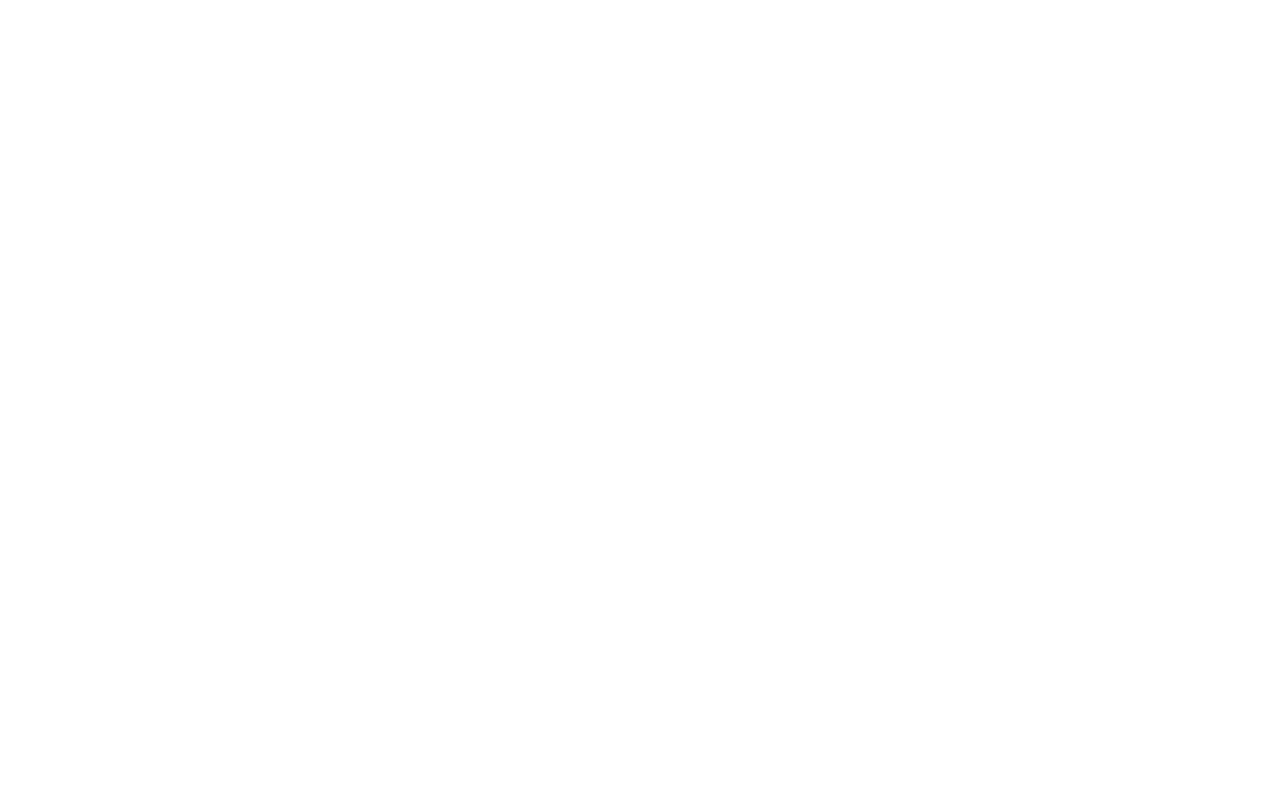
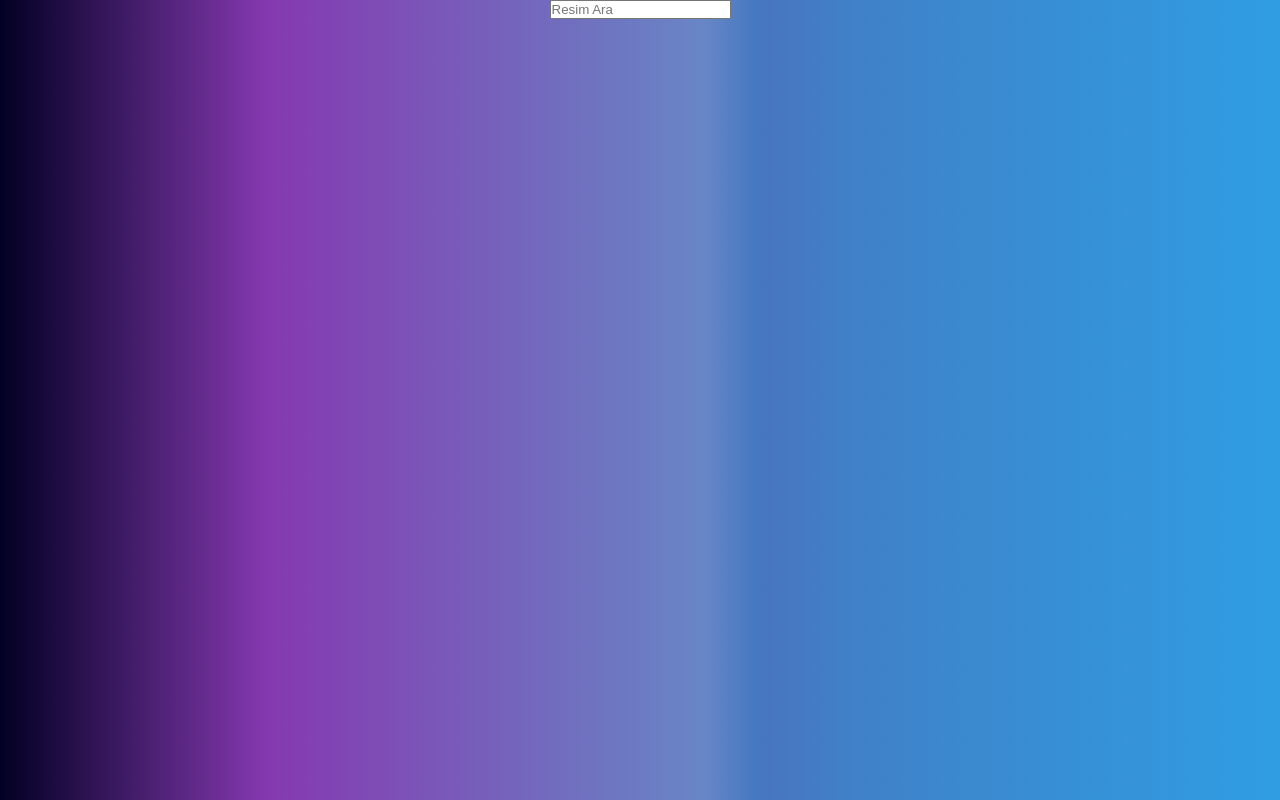
Before and after one commit to Sefaciftci/newProfileApp, a React (Vite) app: page /imgSearch in a window 1280 px wide. Before the commit this address had no page. Built offline with nearby package versions, Linux system fonts and the light colour scheme.

Commit message:
imgSearchApp

```diff
--- a/package.json
+++ b/package.json
@@ -10,6 +10,7 @@
     "preview": "vite preview"
   },
   "dependencies": {
+    "axios": "^1.5.1",
     "react": "^18.2.0",
     "react-dom": "^18.2.0",
     "react-icons": "^4.11.0",
--- a/src/App.jsx
+++ b/src/App.jsx
@@ -2,6 +2,7 @@ import './App.css'
 import {Routes , Route} from 'react-router-dom';
 import Home from './pages/Home/Home';
 import ProfileMainApp from './pages/ProfileApp/ProfileMainApp';
+import MainSearch from './pages/ImgSearchApp/MainSearch';
 
 function App() {
   return (
@@ -9,6 +10,7 @@ function App() {
       <Routes>
         <Route path='/' element={<Home/>} />
         <Route path='/newProfile' element={<ProfileMainApp/>}/>
+        <Route path='/imgSearch' element={<MainSearch/>}/>
       </Routes>
     </>
   )
--- /dev/null
+++ b/src/pages/ImgSearchApp/Components/ImgList.jsx
@@ -0,0 +1,17 @@
+import React from 'react'
+import ImageListItem from './ImgListItem';
+
+const ImgList = ({data}) => {
+    console.log(data)
+  return (
+    <div>
+        <div>
+            {data.map((image)=>{
+                return <ImageListItem key={image.id} image={image}/>
+            })}
+        </div>
+    </div>
+  )
+}
+
+export default ImgList
--- /dev/null
+++ b/src/pages/ImgSearchApp/Components/ImgListItem.jsx
@@ -0,0 +1,11 @@
+import React from 'react'
+
+const ImgListItem = ({image}) => {
+  return (
+    <div>
+      <img src={image.cover_photo.urls.small}/>
+    </div>
+  )
+}
+
+export default ImgListItem
--- /dev/null
+++ b/src/pages/ImgSearchApp/Components/ImgSearchBar.jsx
@@ -0,0 +1,31 @@
+import React,{useState} from 'react'
+import axios from 'axios'
+
+
+
+//axios ile apiden verimizi cekeriz main appte state olustururuz oradan propsa buradan verileri alıp imgComponentine yollarız
+//imgComponentine gelen dataları map ile dönüp her birine imgItem componentine yollaraız orada style işlemlerimiz yaparız
+
+
+const ImgSearchBar = ({searchValue}) => {
+
+    const[value,setValue] = useState('');
+
+    const handleSubmit = (event) => {
+        event.preventDefault();
+        searchValue(value);
+    }
+
+  return (
+    <div>
+      <form onSubmit={handleSubmit}>
+        <input
+        placeholder='Resim Ara'
+        onChange={(e)=> setValue(e.target.value)}
+        value={value}/>
+      </form>
+    </div>
+  )
+}
+
+export default ImgSearchBar
--- /dev/null
+++ b/src/pages/ImgSearchApp/MainSearch.jsx
@@ -0,0 +1,23 @@
+import React,{useState} from 'react'
+import ImgSearchBar from './Components/ImgSearchBar';
+import axios from 'axios';
+import ImgList from './Components/ImgList';
+
+const MainSearch = () => {
+  const [data,setData] = useState([]);
+
+  const getImageSearch  = async(value) => {
+    const access_Key = 'h1d1n6OmU-4REm0Igu94v5yXoTp7HiAoT9U1-YuTLlY';
+    const response = await axios.get(`https://api.unsplash.com/search/collections?page=1&query=${value}&client_id=${access_Key}`)
+    setData(response.data.results);
+  }
+
+  return (
+    <div>
+      <ImgSearchBar searchValue={getImageSearch}/>
+      <ImgList data={data}/>
+    </div>
+  )
+}
+
+export default MainSearch;
--- a/src/pages/ProfileApp/ProfileMainApp.jsx
+++ b/src/pages/ProfileApp/ProfileMainApp.jsx
@@ -21,7 +21,7 @@ const ProfileMainApp = () => {
       </div>
       <div className='btnBox'>
           <button className='navigateBtn' onClick={()=>navigate('/')} ><BsChevronLeft/></button>
-          <button  className='navigateBtn'><BsChevronRight/></button>
+          <button  className='navigateBtn' onClick={()=>navigate('/imgSearch')} ><BsChevronRight/></button>
       </div>
     </div>
   )
```
Also changed, not shown: 2 other files (tests, documents, lock files or other folders).
